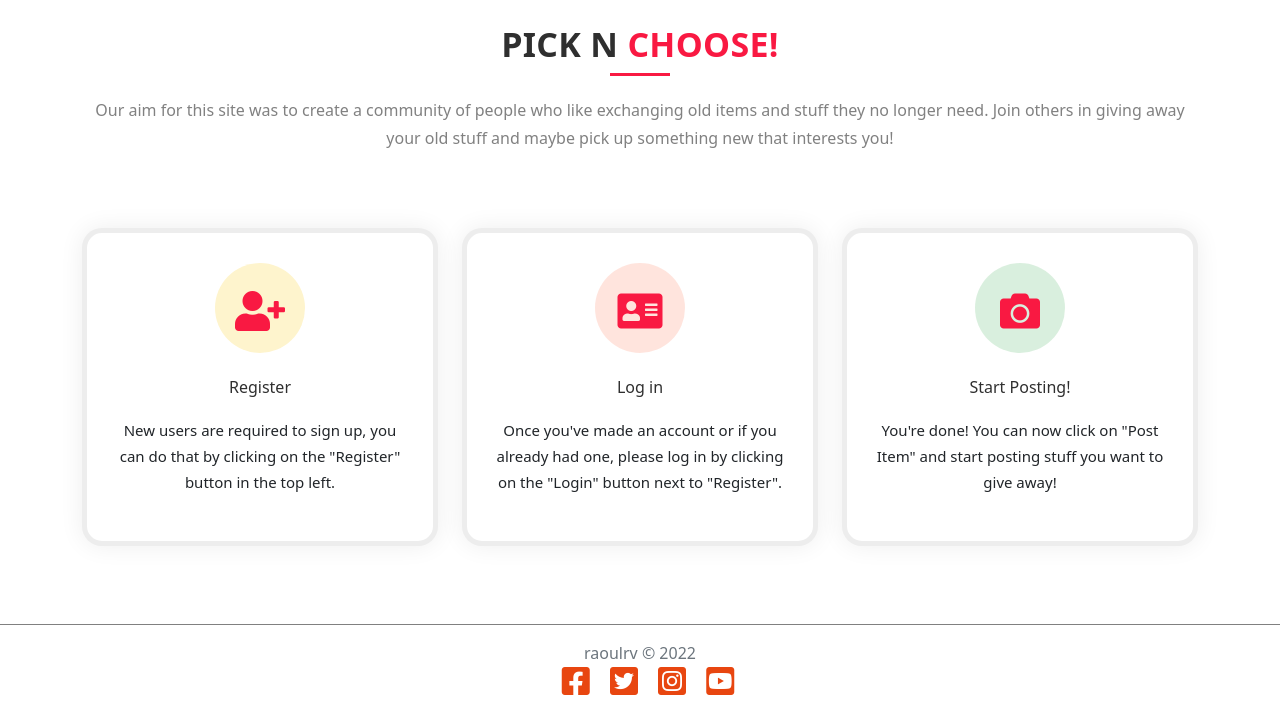
After one commit to RaoulRV/picknch, a Django app: page /about/ in a window 1280 px wide. The commit adds this page. Shown: the part 127-842 px from the top of the page. Run offline with Django 4.2, Linux system fonts and the light colour scheme.

Commit message:
Add about page and trying to deploy now

```diff
--- a/blog/urls.py
+++ b/blog/urls.py
@@ -4,6 +4,7 @@ from django.urls import path
 urlpatterns = [
     path("", views.PostList.as_view(), name="home"),
     path('create_posts/', views.create_posts, name='create_posts'),
+    path('about/', views.about, name='about'),
     path('<slug:slug>/', views.PostDetail.as_view(), name='post_detail'),
     path('like/<slug:slug>', views.PostLike.as_view(), name='post_like'),
     path('delete_post/<slug:slug>', views.DeletePost.as_view(), name='delete_post'),
--- a/blog/views.py
+++ b/blog/views.py
@@ -63,3 +63,6 @@ class DeletePost(DeleteView):
     model = Post
     template_name = 'delete_post.html'
     success_url = reverse_lazy('home')
+
+def about(request):
+    return render(request, "about.html")
--- a/picknchooose/settings.py
+++ b/picknchooose/settings.py
@@ -30,7 +30,9 @@ SECRET_KEY = os.environ.get('SECRET_KEY')
 CSRF_TRUSTED_ORIGINS=['https://8000-raoulrv-picknch-tif4xpbhfq3.ws-eu54.gitpod.io']
 
 # SECURITY WARNING: don't run with debug turned on in production!
-DEBUG = True
+DEBUG = False
+
+X_FRAME_OPTIONS = 'SAMEORIGIN'
 
 ALLOWED_HOSTS = ['pickandch.herokuapp.com', 'localhost']
 
--- a/static/css/style.css
+++ b/static/css/style.css
@@ -206,3 +206,258 @@ body {
     max-height: 600px;
     max-width: 600px;
 }
+
+/* This is where we style the about page - this was taken from codepen */
+
+h1,
+h2,
+h3,
+h4,
+h5,
+h6 {}
+a,
+a:hover,
+a:focus,
+a:active {
+    text-decoration: none;
+    outline: none;
+}
+
+a,
+a:active,
+a:focus {
+    color: #333;
+    text-decoration: none;
+    transition-timing-function: ease-in-out;
+    -ms-transition-timing-function: ease-in-out;
+    -moz-transition-timing-function: ease-in-out;
+    -webkit-transition-timing-function: ease-in-out;
+    -o-transition-timing-function: ease-in-out;
+    transition-duration: .2s;
+    -ms-transition-duration: .2s;
+    -moz-transition-duration: .2s;
+    -webkit-transition-duration: .2s;
+    -o-transition-duration: .2s;
+}
+
+ul {
+    margin: 0;
+    padding: 0;
+    list-style: none;
+}
+img {
+max-width: 100%;
+height: auto;
+}
+span, a, a:hover {
+display: inline-block;
+text-decoration: none;
+color: inherit;
+}
+.section-head {
+margin-bottom: 60px;
+}
+.section-head h4 {
+position: relative;
+padding:0;
+color:#f91942;
+line-height: 1;
+letter-spacing:0.3px;
+font-size: 34px;
+font-weight: 700;
+text-align:center;
+text-transform:none;
+margin-bottom:30px;
+}
+.section-head h4:before {
+content: '';
+width: 60px;
+height: 3px;
+background: #f91942;
+position: absolute;
+left: 0px;
+bottom: -10px;
+right:0;
+margin:0 auto;
+}
+.section-head h4 span {
+font-weight: 700;
+padding-bottom: 5px;
+color:#2f2f2f
+}
+p.service_text{
+color:#cccccc !important;
+font-size:16px;
+line-height:28px;
+text-align:center;
+}
+.section-head p, p.awesome_line{
+color:#818181;
+font-size:16px;
+line-height:28px;
+text-align:center;
+}
+
+.extra-text {
+font-size:34px;
+font-weight: 700;
+color:#2f2f2f;
+margin-bottom: 25px;
+position:relative;
+text-transform: none;
+}
+.extra-text::before {
+content: '';
+width: 60px;
+height: 3px;
+background: #f91942;
+position: absolute;
+left: 0px;
+bottom: -10px;
+right: 0;
+margin: 0 auto;
+}
+.extra-text span {
+font-weight: 700;
+color:#f91942;
+}
+.item {
+background: #fff;
+text-align: center;
+padding: 30px 25px;
+-webkit-box-shadow:0 0px 25px rgba(0, 0, 0, 0.07);
+box-shadow:0 0px 25px rgba(0, 0, 0, 0.07);
+border-radius: 20px;
+border:5px solid rgba(0, 0, 0, 0.07);
+margin-bottom: 30px;
+-webkit-transition: all .5s ease 0;
+transition: all .5s ease 0;
+transition: all 0.5s ease 0s;
+}
+.item:hover{
+background:#f91942;
+box-shadow:0 8px 20px 0px rgba(0, 0, 0, 0.2);
+-webkit-transition: all .5s ease 0;
+transition: all .5s ease 0;
+transition: all 0.5s ease 0s;
+}
+.item:hover .item, .item:hover span.icon{
+background:#fff;
+border-radius:10px;
+-webkit-transition: all .5s ease 0;
+transition: all .5s ease 0;
+transition: all 0.5s ease 0s;
+}
+.item:hover h6, .item:hover p{
+color:#fff;
+-webkit-transition: all .5s ease 0;
+transition: all .5s ease 0;
+transition: all 0.5s ease 0s;
+}
+.item .icon {
+font-size: 40px;
+margin-bottom:25px;
+color: #f91942;
+width: 90px;
+height: 90px;
+line-height: 96px;
+border-radius: 50px;
+}
+.item .feature_box_col_one{
+background:rgba(247, 198, 5, 0.20);
+color:#f91942
+}
+.item .feature_box_col_two{
+background:rgba(255, 77, 28, 0.15);
+color:#f91942
+}
+.item .feature_box_col_three{
+background:rgba(0, 147, 38, 0.15);
+color:#f91942
+}
+.item .feature_box_col_four{
+background:rgba(0, 108, 255, 0.15);
+color:#f91942
+}
+.item .feature_box_col_five{
+background:rgba(146, 39, 255, 0.15);
+color:#f91942
+}
+.item .feature_box_col_six{
+background:rgba(23, 39, 246, 0.15);
+color:#f91942
+}
+.item p{
+font-size:15px;
+line-height:26px;
+}
+.item h6 {
+margin-bottom:20px;
+color:#2f2f2f;
+}
+.mission p {
+margin-bottom: 10px;
+font-size: 15px;
+line-height: 28px;
+font-weight: 500;
+}
+.mission i {
+display: inline-block;
+width: 50px;
+height: 50px;
+line-height: 50px;
+text-align: center;
+background: #f91942;
+border-radius: 50%;
+color: #fff;
+font-size: 25px;
+}
+.mission .small-text {
+margin-left: 10px;
+font-size: 13px;
+color: #666;
+}
+.skills {
+padding-top:0px;
+}
+.skills .prog-item {
+margin-bottom: 25px;
+}
+.skills .prog-item:last-child {
+margin-bottom: 0;
+}
+.skills .prog-item p {
+font-weight: 500;
+font-size: 15px;
+margin-bottom: 10px;
+}
+.skills .prog-item .skills-progress {
+width: 100%;
+height: 10px;
+background: #e0e0e0;
+border-radius:20px;
+position: relative;
+}
+.skills .prog-item .skills-progress span {
+position: absolute;
+left: 0;
+top: 0;
+height: 100%;
+background: #f91942;
+width: 10%;
+border-radius: 10px;
+-webkit-transition: all 1s;
+transition: all 1s;
+}
+.skills .prog-item .skills-progress span:after {
+content: attr(data-value);
+position: absolute;
+top: -5px;
+right: 0;
+font-size: 10px;
+font-weight:600;
+color: #fff;
+background:rgba(0, 0, 0, 0.9);
+padding: 3px 7px;
+border-radius: 30px;
+}
--- /dev/null
+++ b/templates/about.html
@@ -0,0 +1,34 @@
+{% extends "base.html" %}
+
+{% block content %}
+<div class="feat bg-gray pt-5 pb-5">
+    <div class="container">
+      <div class="row">
+        <div class="section-head col-sm-12">
+          <h4><span>PICK N</span> CHOOSE!</h4>
+          <p>Our aim for this site was to create a community of people who like exchanging old items and stuff they no longer need. Join others in giving away your old stuff and maybe pick up something new that interests you!</p>
+        </div>
+        <div class="col-lg-4 col-sm-6">
+          <div class="item"> <span class="icon feature_box_col_one"><i class="fa fa-user-plus"></i></span>
+            <h6>Register</h6>
+            <p>New users are required to sign up, you can do that by clicking on the "Register" button in the top left.</p>
+          </div>
+        </div>
+        <div class="col-lg-4 col-sm-6">
+          <div class="item"> <span class="icon feature_box_col_two"><i class="fa fa-address-card"></i></span>
+            <h6>Log in</h6>
+            <p>Once you've made an account or if you already had one, please log in by clicking on the "Login" button next to "Register".</p>
+          </div>
+        </div>
+        <div class="col-lg-4 col-sm-6">
+          <div class="item"> <span class="icon feature_box_col_three"><i class="fa fa-camera"></i></span>
+            <h6>Start Posting!</h6>
+            <p>You're done! You can now click on "Post Item" and start posting stuff you want to give away! </p>
+          </div>
+        </div>
+
+
+      </div>
+    </div>
+  </div>
+  {%endblock%}
--- a/templates/base.html
+++ b/templates/base.html
@@ -36,6 +36,9 @@
                 <ul class="navbar-nav me-auto mb-2 mb-lg-0">
                     <li class="nav-item">
                         <a class="nav-link active" aria-current="page" href="{% url 'home' %}">Home</a>
+                    </li>
+                    <li class="nav-item">
+                        <a class="nav-link" href="{% url 'about' %}">About</a>
                     </li>
                     {% if user.is_authenticated %}
                     <li class="nav-item">
```
